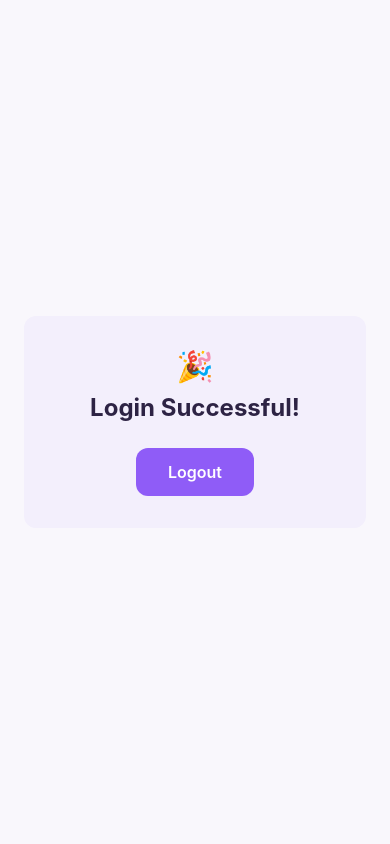
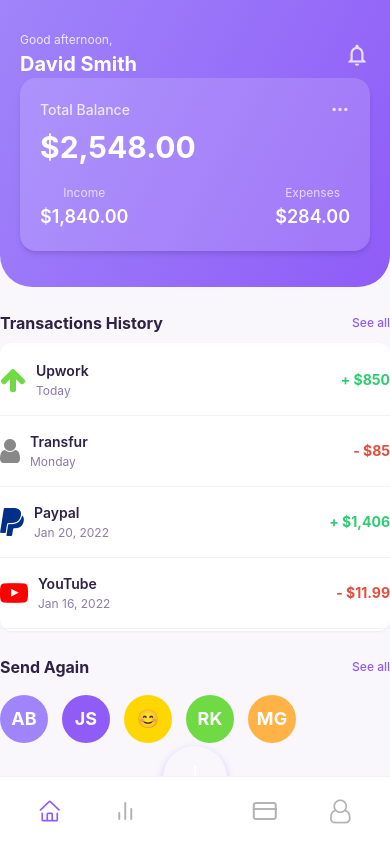
Before and after one commit to NamanVer02/personal-finance-tracker-app, a React Native app: screen /Dashboard in a window 390 px wide. Built offline with nearby package versions, Linux system fonts and the light colour scheme.

Commit message:
dashboard

```diff
--- a/App.tsx
+++ b/App.tsx
@@ -13,7 +13,7 @@ export default function App() {
   return (
     <SafeAreaProvider>
       <NavigationContainer>
-        <Stack.Navigator initialRouteName="Login" screenOptions={{ headerShown: false }}>
+        <Stack.Navigator initialRouteName="Dashboard" screenOptions={{ headerShown: false }}>
           <Stack.Screen name="Login" component={Login} />
           <Stack.Screen name="Register" component={Register} />
           <Stack.Screen name="Dashboard" component={Dashboard} />
--- a/package.json
+++ b/package.json
@@ -11,12 +11,14 @@
     "web": "expo start --web"
   },
   "dependencies": {
+    "@expo/vector-icons": "^14.1.0",
     "@react-native-async-storage/async-storage": "^2.1.2",
     "@react-navigation/native": "^7.1.6",
     "@react-navigation/native-stack": "^7.3.10",
     "axios": "^1.9.0",
     "expo": "^52.0.46",
     "expo-image-picker": "^16.0.6",
+    "expo-linear-gradient": "^14.0.2",
     "expo-secure-store": "~14.0.1",
     "expo-status-bar": "~2.0.1",
     "nativewind": "^4.1.23",
--- a/screens/Dashboard.tsx
+++ b/screens/Dashboard.tsx
@@ -1,63 +1,220 @@
-import React, { useEffect, useState } from "react";
-import { View, Text, TouchableOpacity, StyleSheet } from "react-native";
-import { SafeAreaView } from "react-native-safe-area-context";
-import AsyncStorage from '@react-native-async-storage/async-storage';
-import { StatusBar } from "expo-status-bar";
-import { useColorScheme } from "nativewind";
-import { CommonActions, useNavigation } from "@react-navigation/native";
+import React from 'react';
+import {
+  SafeAreaView,
+  View,
+  Text,
+  FlatList,
+  TouchableOpacity,
+  ScrollView,
+  Dimensions,
+} from 'react-native';
+import { LinearGradient } from 'expo-linear-gradient';
+import { MaterialIcons, Feather, AntDesign, FontAwesome } from '@expo/vector-icons';
 
-export default function Dashboard() {
-  const { colorScheme } = useColorScheme();
-  const navigation = useNavigation();
-  const [user, setUser] = useState<any>(null);
+const { width } = Dimensions.get('window');
 
-  useEffect(() => {
-    // Fetch user data from AsyncStorage
-    const fetchUser = async () => {
-      const userJson = await AsyncStorage.getItem("user");
-      if (userJson) setUser(JSON.parse(userJson));
-    };
-    fetchUser();
-  }, []);
+const transactions = [
+  {
+    id: '1',
+    name: 'Upwork',
+    icon: <FontAwesome name="arrow-up" size={28} color="#6fda44" style={{ marginRight: 10 }} />,
+    date: 'Today',
+    amount: 850,
+    type: 'income',
+  },
+  {
+    id: '2',
+    name: 'Transfur',
+    icon: <FontAwesome name="user" size={28} color="#888" style={{ marginRight: 10 }} />,
+    date: 'Monday',
+    amount: -85,
+    type: 'expense',
+  },
+  {
+    id: '3',
+    name: 'Paypal',
+    icon: <FontAwesome name="paypal" size={28} color="#003087" style={{ marginRight: 10 }} />,
+    date: 'Jan 20, 2022',
+    amount: 1406,
+    type: 'income',
+  },
+  {
+    id: '4',
+    name: 'YouTube',
+    icon: <FontAwesome name="youtube-play" size={28} color="#ff0000" style={{ marginRight: 10 }} />,
+    date: 'Jan 16, 2022',
+    amount: -11.99,
+    type: 'expense',
+  },
+];
 
-  const handleLogout = async () => {
-    await AsyncStorage.removeItem("accessToken");
-    await AsyncStorage.removeItem("refreshToken");
-    await AsyncStorage.removeItem("user");
-    navigation.dispatch(
-      CommonActions.reset({
-        index: 0,
-        routes: [{ name: "Login" }],
-      })
-    );
-  };
+const sendAgain = [
+  { id: 1, initials: 'AB', color: '#a084fa' },
+  { id: 2, initials: 'JS', color: '#8f5cf7' },
+  { id: 3, initials: '😊', color: '#ffd700' },
+  { id: 4, initials: 'RK', color: '#6fda44' },
+  { id: 5, initials: 'MG', color: '#ffb347' },
+];
 
+export default function DashboardScreen() {
   return (
-    <SafeAreaView className="flex-1 bg-bg">
-      <StatusBar style={colorScheme === "dark" ? "light" : "dark"} />
-      <View className="flex-1 justify-center items-center px-6">
-        <View className="bg-accent-light rounded-custom p-8 items-center w-full max-w-[380px]">
-          <Text className="text-accent text-3xl font-bold mb-2">🎉</Text>
-          <Text className="text-text text-2xl font-bold mb-2">Login Successful!</Text>
-          {user && (
-            <>
-              <Text className="text-text text-lg mb-1">
-                Welcome, <Text className="font-semibold">{user.username}</Text>
-              </Text>
-              <Text className="text-text-light mb-1">{user.email}</Text>
-              <Text className="text-text-light mb-4">
-                Roles: {user.roles?.join(", ")}
-              </Text>
-            </>
-          )}
-          <TouchableOpacity
-            className="bg-accent py-3 px-8 rounded-custom mt-4"
-            onPress={handleLogout}
-          >
-            <Text className="text-white font-semibold text-base">Logout</Text>
-          </TouchableOpacity>
+    <SafeAreaView className="flex-1 bg-[rgb(var(--bg))]">
+      <ScrollView contentContainerStyle={{ paddingBottom: 100 }}>
+        {/* Header Gradient */}
+        <LinearGradient
+          colors={['#a084fa', '#8f5cf7']}
+          start={{ x: 0, y: 0 }}
+          end={{ x: 1, y: 0.7 }}
+          style={{
+            paddingBottom: 36,
+            paddingTop: 32,
+            paddingHorizontal: 20,
+            borderBottomLeftRadius: 32,
+            borderBottomRightRadius: 32,
+          }}
+        >
+          <View className="flex-row justify-between items-center mb-4.5">
+            <View>
+              <Text className="text-white text-xs opacity-80">Good afternoon,</Text>
+              <Text className="text-white font-bold text-xl mt-0.5">David Smith</Text>
+            </View>
+            <TouchableOpacity>
+              <MaterialIcons name="notifications-none" size={26} color="white" style={{ opacity: 0.8 }} />
+            </TouchableOpacity>
+          </View>
+
+          {/* Balance Card */}
+          <View className="bg-white/15 rounded-2xl p-5 shadow-md">
+            <View className="flex-row justify-between items-center mb-2">
+              <Text className="text-white text-sm opacity-80 font-medium">Total Balance</Text>
+              <TouchableOpacity>
+                <Feather name="more-horizontal" size={20} color="#fff" style={{ opacity: 0.8 }} />
+              </TouchableOpacity>
+            </View>
+            <Text className="text-white text-3xl font-bold mb-2.5">$2,548.00</Text>
+            <View className="flex-row justify-between mt-2.5">
+              <View className="items-center">
+                <Text className="text-white text-xs opacity-70">Income</Text>
+                <Text className="text-white text-lg font-semibold mt-0.5">$1,840.00</Text>
+              </View>
+              <View className="items-center">
+                <Text className="text-white text-xs opacity-70">Expenses</Text>
+                <Text className="text-white text-lg font-semibold mt-0.5">$284.00</Text>
+              </View>
+            </View>
+          </View>
+        </LinearGradient>
+
+        {/* Transactions History */}
+        <View className="mt-6">
+          <View className="flex-row justify-between items-center mb-2">
+            <Text className="font-bold text-base text-[rgb(var(--text))]">Transactions History</Text>
+            <TouchableOpacity>
+              <Text className="text-[rgb(var(--accent))] text-xs font-medium">See all</Text>
+            </TouchableOpacity>
+          </View>
+          <View className="bg-white rounded-xl py-0.5 px-0 shadow-sm">
+            {transactions.map(txn => (
+              <View
+                key={txn.id}
+                className="flex-row justify-between items-center py-4 px-4.5 border-b border-b-[#f2f2f2]"
+              >
+                <View className="flex-row items-center">
+                  {txn.icon}
+                  <View>
+                    <Text className="font-semibold text-sm text-[rgb(var(--text))]">{txn.name}</Text>
+                    <Text className="text-xs text-[rgb(var(--text-light))] mt-0.5">{txn.date}</Text>
+                  </View>
+                </View>
+                <Text
+                  className={[
+                    'font-bold text-sm',
+                    txn.type === 'income'
+                      ? 'text-[#2ecc71]'
+                      : 'text-[#e74c3c]',
+                  ].join(' ')}
+                >
+                  {txn.type === 'income' ? '+' : '-'} ${Math.abs(txn.amount).toLocaleString()}
+                </Text>
+              </View>
+            ))}
+          </View>
         </View>
-      </View>
+
+        {/* Send Again */}
+        <View className="mt-6">
+          <View className="flex-row justify-between items-center mb-2">
+            <Text className="font-bold text-base text-[rgb(var(--text))]">Send Again</Text>
+            <TouchableOpacity>
+              <Text className="text-[rgb(var(--accent))] text-xs font-medium">See all</Text>
+            </TouchableOpacity>
+          </View>
+          <ScrollView horizontal showsHorizontalScrollIndicator={false} className="mt-2">
+            {sendAgain.map((item) => (
+              <View
+                key={item.id}
+                style={{
+                  width: 48,
+                  height: 48,
+                  borderRadius: 24,
+                  marginRight: 14,
+                  justifyContent: 'center',
+                  alignItems: 'center',
+                  backgroundColor: item.color,
+                }}
+              >
+                <Text className="text-white font-bold text-lg">
+                  {item.initials}
+                </Text>
+              </View>
+            ))}
+          </ScrollView>
+        </View>
+      </ScrollView>
+
+      {/* Floating Action Button */}
+      <TouchableOpacity
+        style={{
+          position: 'absolute',
+          bottom: 34,
+          left: width / 2 - 32,
+          width: 64,
+          height: 64,
+          borderRadius: 32,
+          backgroundColor: 'rgb(var(--accent))',
+          justifyContent: 'center',
+          alignItems: 'center',
+          elevation: 8,
+          shadowColor: '#8f5cf7',
+          shadowOffset: { width: 0, height: 3 },
+          shadowOpacity: 0.32,
+          shadowRadius: 8,
+          zIndex: 10,
+        }}
+      >
+        <AntDesign name="plus" size={32} color="#fff" />
+      </TouchableOpacity>
+
+      {/* Bottom Navigation */}
+      <View
+  className="absolute left-0 right-0 flex-row items-center justify-around bg-white border-t border-t-[#f2f2f2] px-3 z-10"
+  style={{ bottom: 0, height: 68 }}
+>
+  <TouchableOpacity className="flex-1 items-center justify-center">
+    <AntDesign name="home" size={24} color="#8f5cf7" />
+  </TouchableOpacity>
+  <TouchableOpacity className="flex-1 items-center justify-center">
+    <Feather name="bar-chart-2" size={24} color="#b3b3b3" />
+  </TouchableOpacity>
+  <View style={{ width: 64 }} /> {/* FAB Spacer */}
+  <TouchableOpacity className="flex-1 items-center justify-center">
+    <Feather name="credit-card" size={24} color="#b3b3b3" />
+  </TouchableOpacity>
+  <TouchableOpacity className="flex-1 items-center justify-center">
+    <FontAwesome name="user-o" size={24} color="#b3b3b3" />
+  </TouchableOpacity>
+</View>
+
     </SafeAreaView>
   );
 }
```
Also changed, not shown: 1 other file (tests, documents, lock files or other folders).
